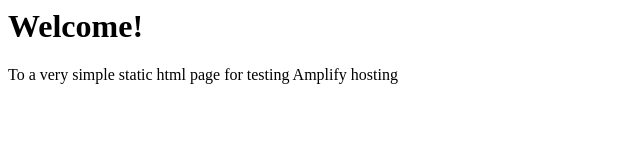
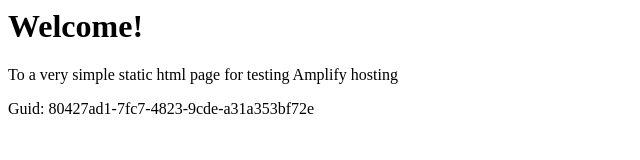
Before and after one commit to aws-aemilia-cmh/Github-PR-Commit-Integration-Test-DoNotTouch-Gith-OKSLNVO2-v1-prod-us-east-2, a website: page src/index.html in a window 1280 px wide. Shown: the whole page, without its empty margins (0-640 px from the left). Drawn offline with Linux system fonts and the light colour scheme.

Commit message:
commit from integ tests

```diff
--- a/src/index.html
+++ b/src/index.html
@@ -1,3 +1,5 @@
+
+
 <html lang="en">
 
 <head>
@@ -10,6 +12,6 @@
 <body>
     <h1>Welcome!</h1>
     <p>To a very simple static html page for testing Amplify hosting</p>
-</body>
+    <p>Guid: 80427ad1-7fc7-4823-9cde-a31a353bf72e</p></body>
 
 </html>
```
